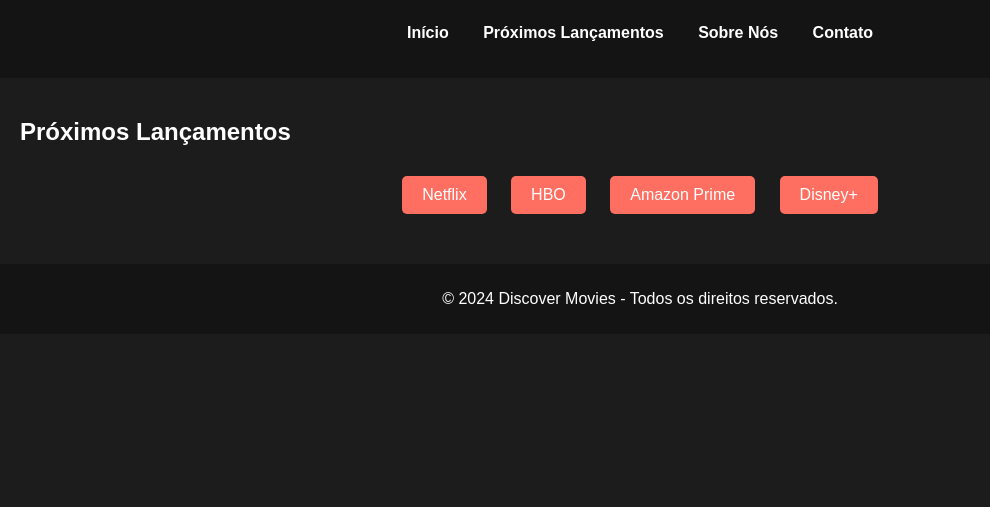
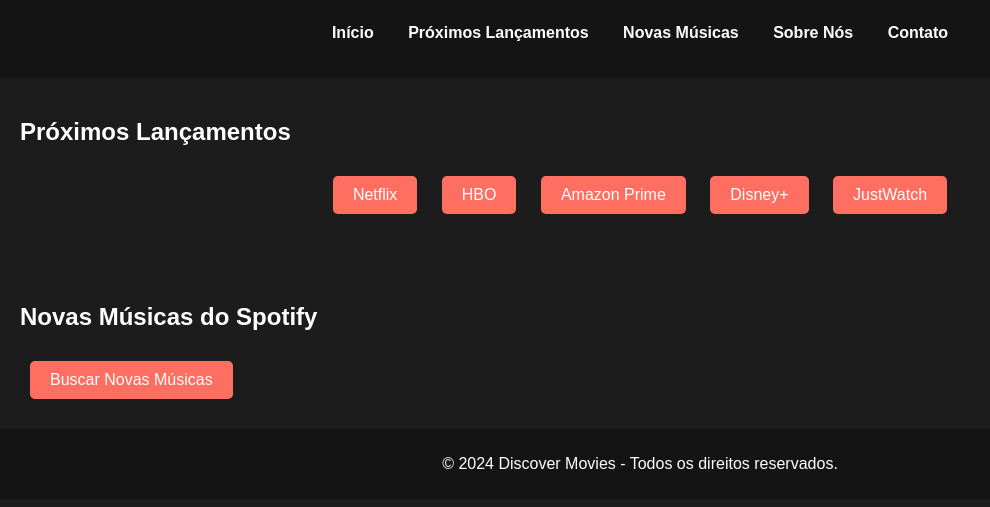
Before and after one commit to Didociciif/Disocver-movies, a plain HTML site: page index.html in a window 1280 px wide. Shown: the part 95-602 px from the top of the page, without its empty margins (0-990 px from the left). Drawn offline with Linux system fonts and the light colour scheme; no server answers.

Commit message:
Atualizações no index.html

```diff
--- a/index.html
+++ b/index.html
@@ -13,6 +13,7 @@
       <ul>
         <li><a href="#inicio">Início</a></li>
         <li><a href="#novidades">Próximos Lançamentos</a></li>
+        <li><a href="#musicas">Novas Músicas</a></li>
         <li><a href="#sobre">Sobre Nós</a></li>
         <li><a href="#contato">Contato</a></li>
       </ul>
@@ -26,8 +27,15 @@
       <button onclick="getUpcomingMovies('hbo')">HBO</button>
       <button onclick="getUpcomingMovies('amazon')">Amazon Prime</button>
       <button onclick="getUpcomingMovies('disney')">Disney+</button>
+      <button onclick="getJustWatchUpcoming()">JustWatch</button>
     </div>
     <div id="movies"></div>
+  </section>
+
+  <section id="musicas">
+    <h2>Novas Músicas do Spotify</h2>
+    <button onclick="getNewReleases()">Buscar Novas Músicas</button>
+    <div id="music-container"></div>
   </section>
 
   <footer>
```
